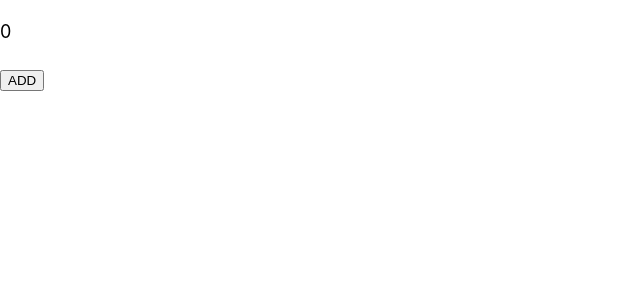
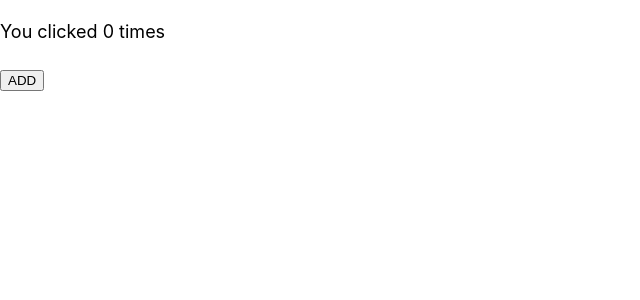
Before and after one commit to Junev/nextjs-blog, a Next.js app: page /cat in a window 1280 px wide. Shown: the top 300 px of the page, without its empty margins (0-640 px from the left). Built offline with nearby package versions, Linux system fonts and the light colour scheme.

Commit message:
Hooks 1-4:state hook and effect hook

```diff
--- a/pages/_app.js
+++ b/pages/_app.js
@@ -6,7 +6,7 @@ const App = ({ Component, pageProps }) => {
 };
 
 App.propTypes = {
-  Component: PropTypes.element,
+  Component: PropTypes.func,
   pageProps: PropTypes.object,
 };
 
--- a/pages/cat.js
+++ b/pages/cat.js
@@ -1,11 +1,14 @@
-import React, { useState } from "react";
+import React, { useEffect, useState } from "react";
 import styles from "../styles/cat.module.scss";
 
 const Cat = () => {
   const [count, setCount] = useState(0);
+  useEffect(() => {
+    document.title = `You called ${count} times`;
+  }, [count]);
   return (
     <div className={styles.cat}>
-      <p>{count}</p>
+      <p>You clicked {count} times</p>
       <button onClick={() => setCount(count + 1)}>ADD</button>
     </div>
   );
```
Also changed, not shown: 2 other files (tests, documents, lock files or other folders).
